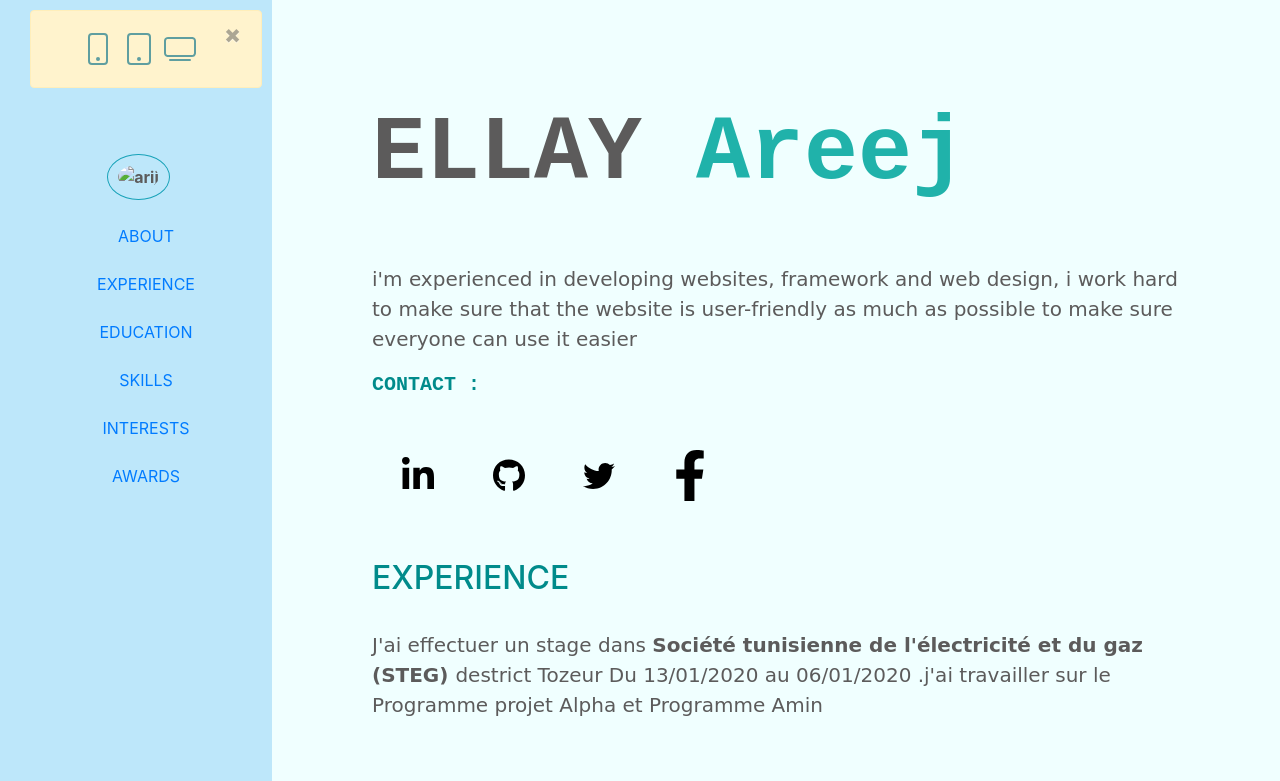
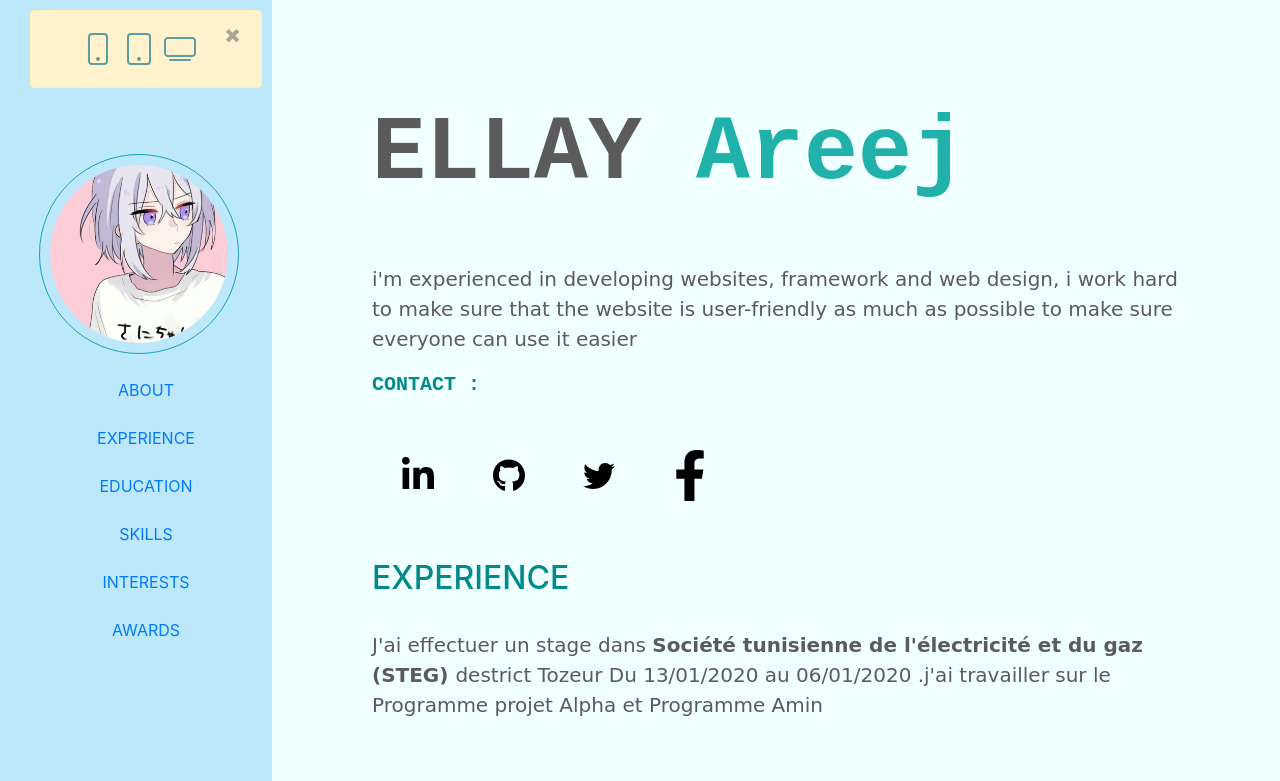
Before and after one commit to Areejellay02/Areejellay02.github.io, a plain HTML site: page index.html in a window 1280 px wide. Shown: the top 781 px of the page. Drawn offline with nearby package versions, Linux system fonts and the light colour scheme; files whose address does not match are found by name.

Commit message:
Update index.html

```diff
--- a/index.html
+++ b/index.html
@@ -73,7 +73,7 @@
     </div>
 	<nav>
 
-		<a class=".navbar-brand" href=""><span class="d-none d-lg-block"><img class="rounded-circle border border-info" src="C:\Users\StayHomeWatchAnime\Desktop\Areej\MDW\dev_web\cv\arij.jpg" alt="arij" width="200" height="200" /></span>
+		<a class=".navbar-brand" href=""><span class="d-none d-lg-block"><img class="rounded-circle border border-info" src="C:\Users\StayHomeWatchAnime\Desktop\Areej\MDW\dev_web\cv\aa.jpg" alt="arij" width="200" height="200" /></span>
 
             </a>
 	</nav><br />
```
